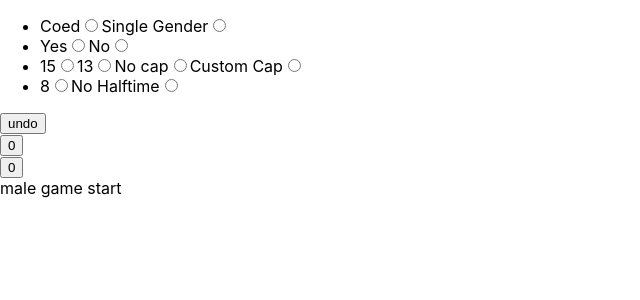
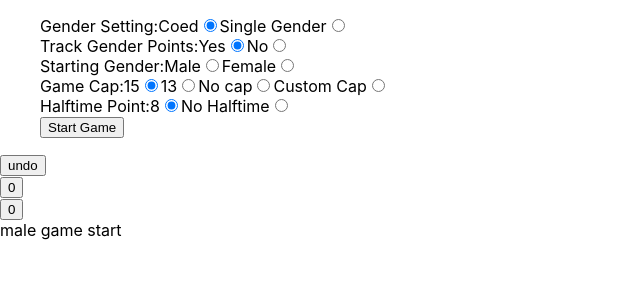
Before and after one commit to ChrisHuynh333/ultimate-scoreboard, a React (Create React App) app: page / in a window 1280 px wide. Shown: the top 300 px of the page, without its empty margins (0-640 px from the left). Built offline with nearby package versions, Linux system fonts and the light colour scheme.

Commit message:
Add additional form fields for GameStartModal

```diff
--- a/src/GameStartModal.js
+++ b/src/GameStartModal.js
@@ -3,33 +3,69 @@
 // Cap 15 / 13 / No cap / Custom cap
 // Halftime dynamic / No halftime
 
-import React from "react"
+import React, {useState} from "react"
 import { useGlobalContext } from "./context"
 
+
+const handleSubmit = (e) => {
+    e.preventDefault()
+}
 
 const GameStartModal = () => {
     return (
         <div>
-            <form>
+            <form onSubmit={handleSubmit}>
                 <ul>
-                    <li>
-                        <label for="coed">Coed<input type='radio' name="gender" id="coed" /></label>
+                    <div>
+                        <span>
+                            Gender Setting:
+                        </span>
+                        <span>
+                            <label for="coed">Coed<input type='radio' name="gender" id="coed" defaultChecked/></label>
                             <label for="singleGender">Single Gender<input type='radio' name="gender" id="singleGender" /></label>
-                    </li>
-                    <li>
-                        <label for="yesTrackGender">Yes<input type='radio' name="trackGender" id="yesTrackGender" /></label>
+                        </span>
+                    </div>
+                    <div>
+                        <span>
+                            Track Gender Points:
+                        </span>
+                        <span>
+                            <label for="yesTrackGender">Yes<input type='radio' name="trackGender" id="yesTrackGender" defaultChecked/></label>
                             <label for="noTrackGender">No<input type='radio' name="trackGender" id="noTrackGender" /></label>
-                    </li>
-                    <li>
-                        <label for="capFifteen">15<input type='radio' name="cap" id="capFifteen" /></label>
+                        </span>
+                    </div>
+                    <div>
+                        <span>
+                            Starting Gender:
+                        </span>
+                        <span>
+                            <label for="maleStarting">Male<input type='radio' name="startingGender" id="maleStarting" /></label>
+                            <label for="femaleStarting">Female<input type='radio' name="startingGender" id="femaleStarting" /></label>
+                        </span>
+                    </div>
+                    <div>
+                        <span>
+                            Game Cap:
+                        </span>
+                        <span>
+                            <label for="capFifteen">15<input type='radio' name="cap" id="capFifteen" defaultChecked/></label>
                             <label for="capThirteen">13<input type='radio' name="cap" id="capThirteen" /></label>
                             <label for="capNoCap">No cap<input type='radio' name="cap" id="capNoCap" /></label>
                             <label for="capCustomCap">Custom Cap<input type='radio' name="cap" id="capCustomCap" /></label>
-                    </li>
-                    <li>
-                        <label for="dynamicHalftimePoint">{Math.ceil(15/2)}<input type='radio' name="halfTime" id="dynamicHalftimePoint" /></label>
+                        </span>
+                    </div>
+                    <div>
+                        <span>
+                            Halftime Point:
+                        </span>
+                        <span>
+                            <label for="dynamicHalftimePoint">{Math.ceil(15/2)}<input type='radio' name="halfTime" id="dynamicHalftimePoint" defaultChecked /></label>
                             <label for="noHalftime">No Halftime<input type='radio' name="halfTime" id="noHalftime" /></label>
-                    </li>
+                        </span>
+                    </div>
+                    <div>
+                        <button type="submit">Start Game</button>
+                    </div>
                 </ul>
             </form>
         </div>
```
Lines whose indentation alone changed are shown as unchanged.
